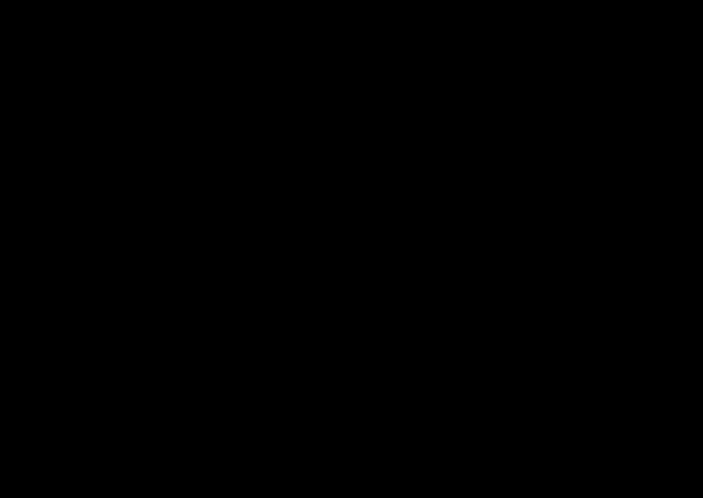
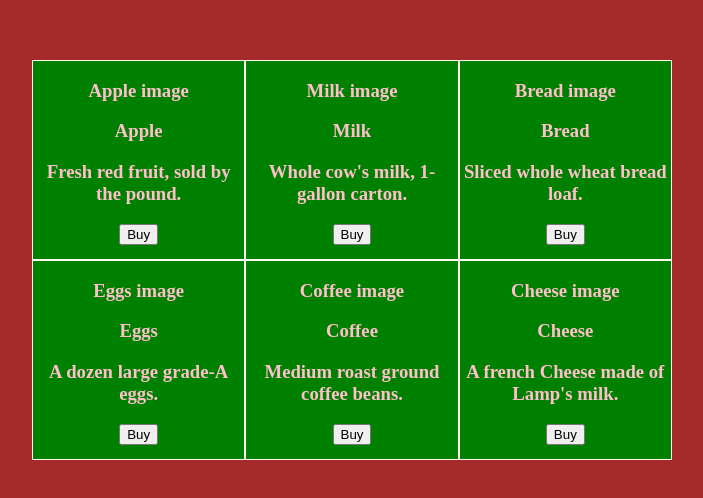
Before and after one commit to omarupk33/ShoppingCart, a React (Vite) app in the folder my-react-app/: page /shop in a window 1280 px wide. Shown: the part 140-638 px from the top of the page, without its empty margins (288-991 px from the left). Built offline with nearby package versions, Linux system fonts and the light colour scheme.

Commit message:
Set up and layout  a simple shop

```diff
--- /dev/null
+++ b/my-react-app/src/Shop/Cards.jsx
@@ -0,0 +1,29 @@
+function Cards({itemList =[]}){
+    return (
+        <div className="cards-container">
+            {itemList.map((item)=>{
+                const img = <h3> {item.name} image</h3>
+                const name = <h3> {item.name}</h3>
+                const info = <h3>{item.info}</h3>
+
+                return (
+                    <div className="card">
+                        {img}
+                        {name}
+                        {info}
+
+                        <button onClick={(e)=>{
+                            e.preventDefault()
+                        }}>
+                            Buy
+                        </button>
+
+                    </div>
+                )
+
+            })}
+        </div>
+    )
+}
+
+export default Cards
--- a/my-react-app/src/Shop/Shop.jsx
+++ b/my-react-app/src/Shop/Shop.jsx
@@ -1,7 +1,41 @@
+import Cards from './Cards.jsx'
+import './shop.css'
+
+
 const Shop = ()=>{
+
+
+const shoppingList = [
+  {
+    name: "Apple",
+    info: "Fresh red fruit, sold by the pound."
+  },
+  {
+    name: "Milk",
+    info: "Whole cow's milk, 1-gallon carton."
+  },
+  {
+    name: "Bread",
+    info: "Sliced whole wheat bread loaf."
+  },
+  {
+    name: "Eggs",
+    info: "A dozen large grade-A eggs."
+  },
+  {
+    name: "Coffee",
+    info: "Medium roast ground coffee beans."
+  },
+    {
+    name: "Cheese",
+    info: "A french Cheese made of Lamp's milk."
+  }
+];
+
+
     return (
-    <div>
-        Yes, I'm a Shop
+    <div className='shop'>
+       <Cards itemList={shoppingList}></Cards>
     </div>
     )
 }
--- /dev/null
+++ b/my-react-app/src/Shop/shop.css
@@ -0,0 +1,23 @@
+.shop{
+    background-color: brown;
+    width: 100vw;
+    height: 100vh;
+    display:flex;
+    align-items: center;
+    justify-content: center;
+}
+
+.cards-container{
+    display: grid;
+    grid-template-columns: 1fr 1fr 1fr;
+    background-color: aliceblue;
+    width: 50vw;
+    height: 50vh;
+    color: pink;
+}
+
+.card{
+    background-color: green;
+    border: 1px solid floralwhite;
+    text-align: center;
+}
```
